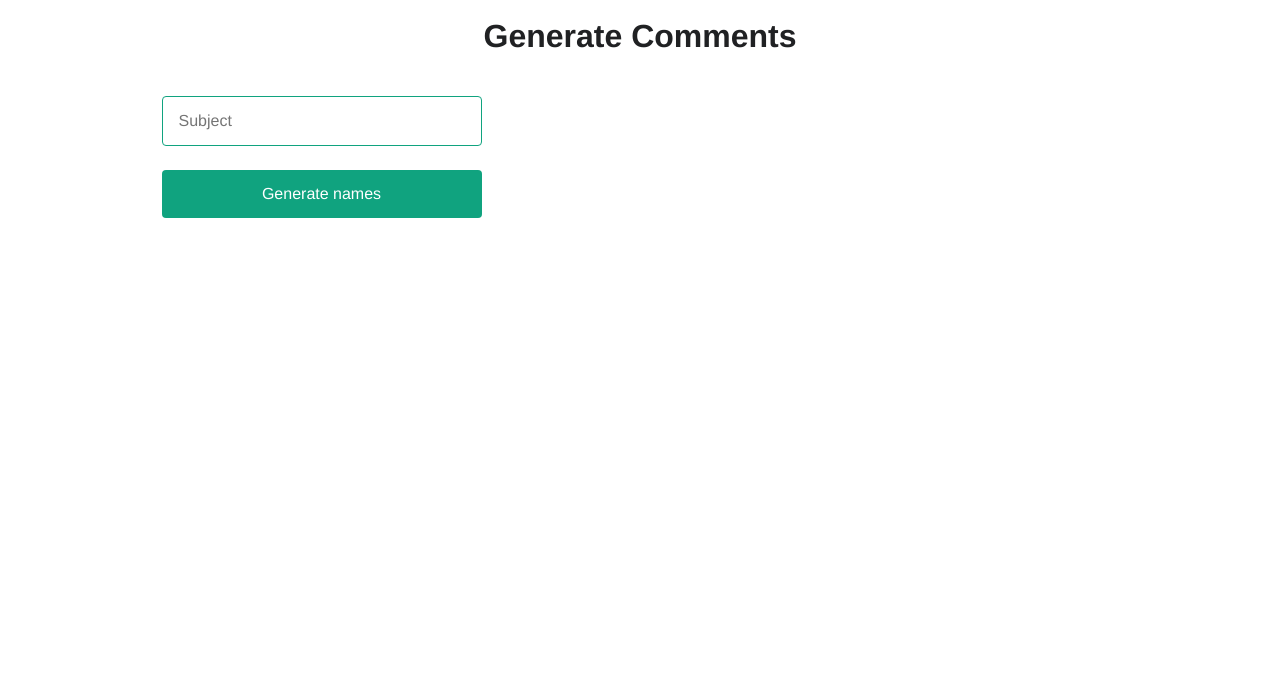
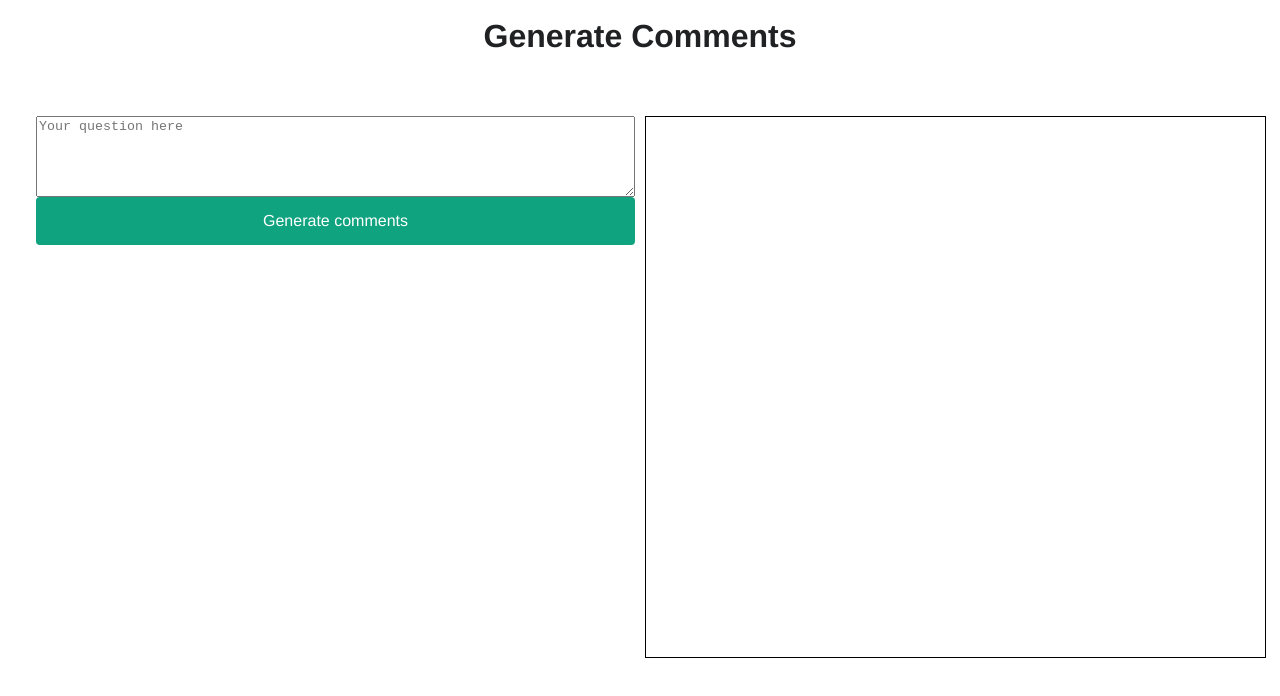
Before and after one commit to adrienvidal/ai-comments, a Next.js app: page / in a window 1280 px wide. Shown: the top 696 px of the page. Built offline with nearby package versions, Linux system fonts and the light colour scheme; a web font is replaced by a local one.

Commit message:
refacto UI

```diff
--- a/components/left/Left.js
+++ b/components/left/Left.js
@@ -1,18 +1,21 @@
 import React from 'react'
 import styles from './left.module.scss'
 
-export default function Left({ onSubmit, animalInput, setAnimalInput }) {
+// Write 1500 words review of casinowhizz.com with 10 paragraph of 150 words each
+
+export default function Left({ onSubmit, questionInput, setQuestionInput }) {
   return (
     <section className={styles.left}>
       <form onSubmit={onSubmit}>
-        <input
-          type="text"
-          name="animal"
-          placeholder="Subject"
-          value={animalInput}
-          onChange={(e) => setAnimalInput(e.target.value)}
+        <textarea
+          name="question"
+          rows="5"
+          cols="30"
+          placeholder='Your question here'
+          value={questionInput}
+          onChange={(e) => setQuestionInput(e.target.value)}
         />
-        <input type="submit" value="Generate names" />
+        <input type="submit" value="Generate comments" />
       </form>
     </section>
   )
--- a/components/left/left.module.scss
+++ b/components/left/left.module.scss
@@ -0,0 +1,8 @@
+.left {
+  width: 100%;
+
+  form {
+    display: flex;
+    flex-direction: column;
+  }
+}
--- a/components/right/right.module.scss
+++ b/components/right/right.module.scss
@@ -0,0 +1,12 @@
+.right {
+  width: 100%;
+
+  .result {
+    overflow-y: scroll;
+    height: 500px;
+    width: 100%;
+    padding: 20px 0 20px 20px;
+    border: 1px solid black;
+
+  }
+}
--- a/pages/api/generate.js
+++ b/pages/api/generate.js
@@ -1,54 +1,51 @@
-import { Configuration, OpenAIApi } from "openai";
+import { Configuration, OpenAIApi } from 'openai'
 
 const configuration = new Configuration({
   apiKey: process.env.OPENAI_API_KEY,
-});
-const openai = new OpenAIApi(configuration);
+})
+const openai = new OpenAIApi(configuration)
 
 export default async function (req, res) {
   if (!configuration.apiKey) {
     res.status(500).json({
       error: {
-        message: "OpenAI API key not configured, please follow instructions in README.md",
-      }
-    });
-    return;
+        message:
+          'OpenAI API key not configured, please follow instructions in README.md',
+      },
+    })
+    return
   }
 
-  const animal = req.body.animal || '';
+  const myQuestion = req.body.myQuestion || ''
 
   try {
     const completion = await openai.createCompletion({
-      model: "text-davinci-003",
-      prompt: generatePrompt(animal),
-      temperature: 0.6,
-    });
-    res.status(200).json({ result: completion.data.choices[0].text });
-  } catch(error) {
+      // model: 'code-davinci-002',
+      model: 'text-davinci-003',
+      prompt: generatePrompt(myQuestion),
+      temperature: 1,
+      max_tokens: 4000,
+    })
+    res.status(200).json({ result: completion.data.choices[0].text })
+  } catch (error) {
     // Consider adjusting the error handling logic for your use case
     if (error.response) {
-      console.error(error.response.status, error.response.data);
-      res.status(error.response.status).json(error.response.data);
+      console.error(error.response.status, error.response.data)
+      res.status(error.response.status).json(error.response.data)
     } else {
-      console.error(`Error with OpenAI API request: ${error.message}`);
+      console.error(`Error with OpenAI API request: ${error.message}`)
       res.status(500).json({
         error: {
           message: 'An error occurred during your request.',
-        }
-      });
+        },
+      })
     }
   }
 }
 
-function generatePrompt(animal) {
-  const capitalizedAnimal =
-    animal[0].toUpperCase() + animal.slice(1).toLowerCase();
-  return `Suggest three names for an animal that is a superhero.
-
-Animal: Cat
-Names: Captain Sharpclaw, Agent Fluffball, The Incredible Feline
-Animal: Dog
-Names: Ruff the Protector, Wonder Canine, Sir Barks-a-Lot
-Animal: ${capitalizedAnimal}
-Names:`;
+function generatePrompt(myQuestion) {
+  return `${myQuestion}`
+  // return `Write 300 names for restaurants`
+  // return `Write 1500 words review for a fancy restaurant`
+  // return `Write 10 reviews of 150 words for a fancy restaurant`
 }
--- a/pages/index.js
+++ b/pages/index.js
@@ -7,11 +7,13 @@ import Left from '../components/left/Left'
 import Right from '../components/right/Right'
 
 export default function Home() {
-  const [animalInput, setAnimalInput] = useState('')
+  const [questionInput, setQuestionInput] = useState('')
   const [result, setResult] = useState()
 
   async function onSubmit(event) {
     event.preventDefault()
+
+    setResult('Loading...')
 
     try {
       const response = await fetch('/api/generate', {
@@ -19,7 +21,7 @@ export default function Home() {
         headers: {
           'Content-Type': 'application/json',
         },
-        body: JSON.stringify({ animal: animalInput }),
+        body: JSON.stringify({ myQuestion: questionInput }),
       })
 
       const data = await response.json()
@@ -31,7 +33,7 @@ export default function Home() {
       }
 
       setResult(data.result)
-      setAnimalInput('')
+      setQuestionInput('')
     } catch (error) {
       // Consider implementing your own error handling logic here
       console.error(error)
@@ -45,15 +47,20 @@ export default function Home() {
         <title>Ai Comments</title>
         <link rel="icon" href="/dog.png" />
       </Head>
-
+      <body className="popo">
         <main className={styles.main}>
           <h3>Generate Comments</h3>
 
           <div className={styles.wrapper}>
-          <Left onSubmit={onSubmit} animalInput={animalInput} setAnimalInput={setAnimalInput}/>
+            <Left
+              onSubmit={onSubmit}
+              questionInput={questionInput}
+              setQuestionInput={setQuestionInput}
+            />
             <Right result={result} />
           </div>
         </main>
+      </body>
     </div>
   )
 }
--- a/pages/index.module.scss
+++ b/pages/index.module.scss
@@ -22,6 +22,7 @@ $outline-color_1: #10a37f;
   font-weight: bold;
   font-style: normal;
 }
+
 
 .main {
   font-size: 16px;
@@ -50,17 +51,16 @@ $outline-color_1: #10a37f;
   }
 
   .wrapper {
+    margin: 0 auto;
     display: grid;
-    grid-template-columns: repeat(2, 1fr);
+    justify-content: center;
     grid-gap: 10px;
-    align-items: center;
-    justify-items: center;
-  }
+    padding: 20px;
 
-  form {
-    display: flex;
-    flex-direction: column;
-    width: 320px;
+    @media screen and (min-width: 768px) {
+      grid-template-columns: repeat(2, 1fr);
+      justify-items: center;
+    }
   }
 
   input[type='text'] {
```
Lines whose indentation alone changed are shown as unchanged.
